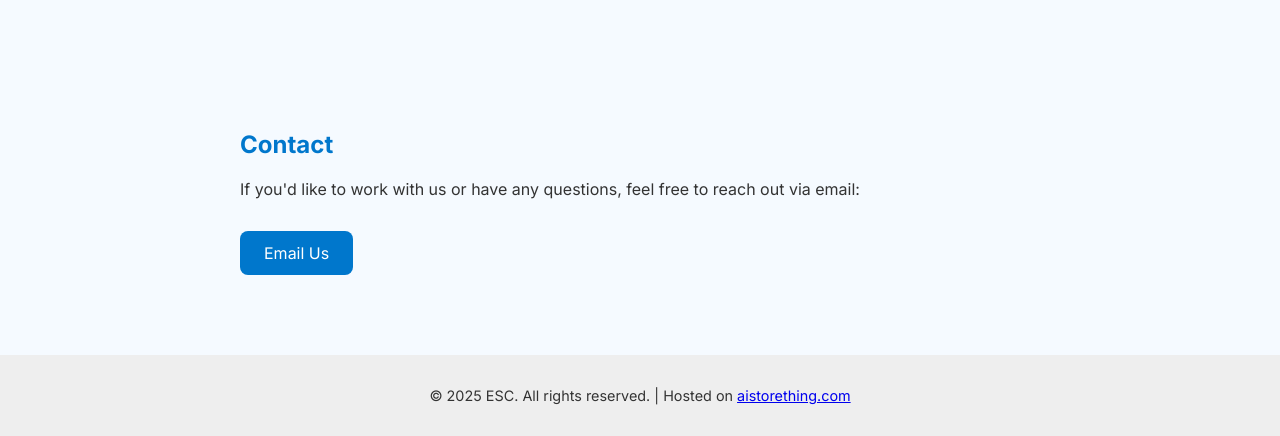
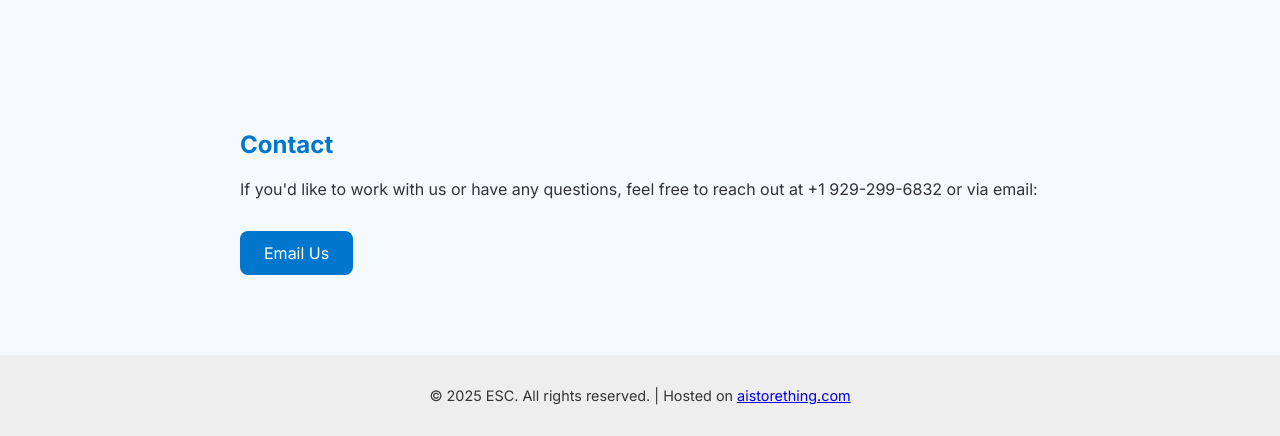
Before and after one commit to EMSCA/reposi20250415, a plain HTML site: page index.html in a window 1280 px wide. Shown: the part 1656-2092 px from the top of the page. Drawn offline with Linux system fonts and the light colour scheme.

Commit message:
Update index.html

```diff
--- a/index.html
+++ b/index.html
@@ -107,7 +107,7 @@
 
   <section id="contact">
     <h2>Contact</h2>
-    <p>If you'd like to work with us or have any questions, feel free to reach out via email:</p>
+    <p>If you'd like to work with us or have any questions, feel free to reach out at +1 929-299-6832 or via email:</p>
     <p><a href="mailto:edgargarabatoen51@icloud.com" class="btn">Email Us</a></p>
   </section>
 
```
